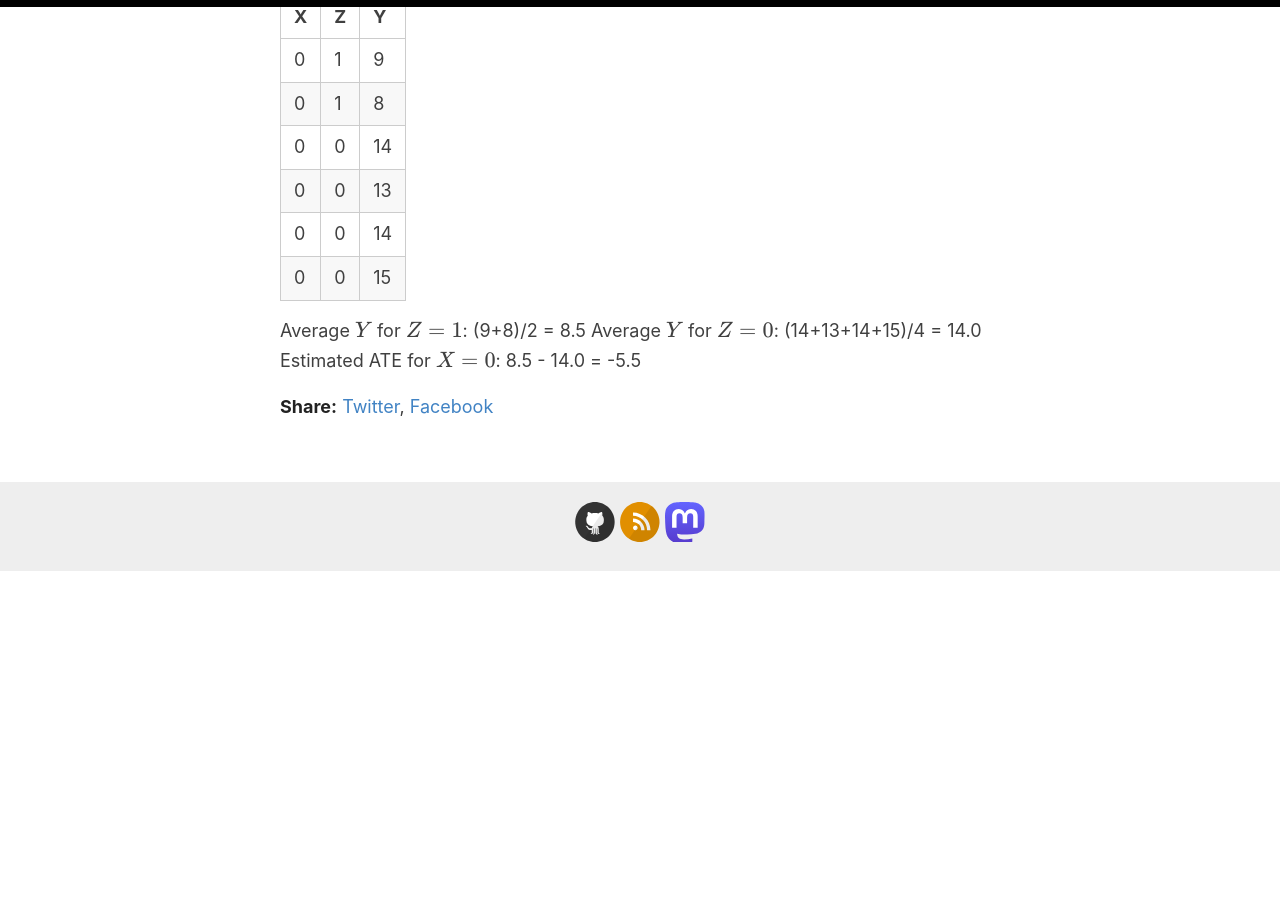
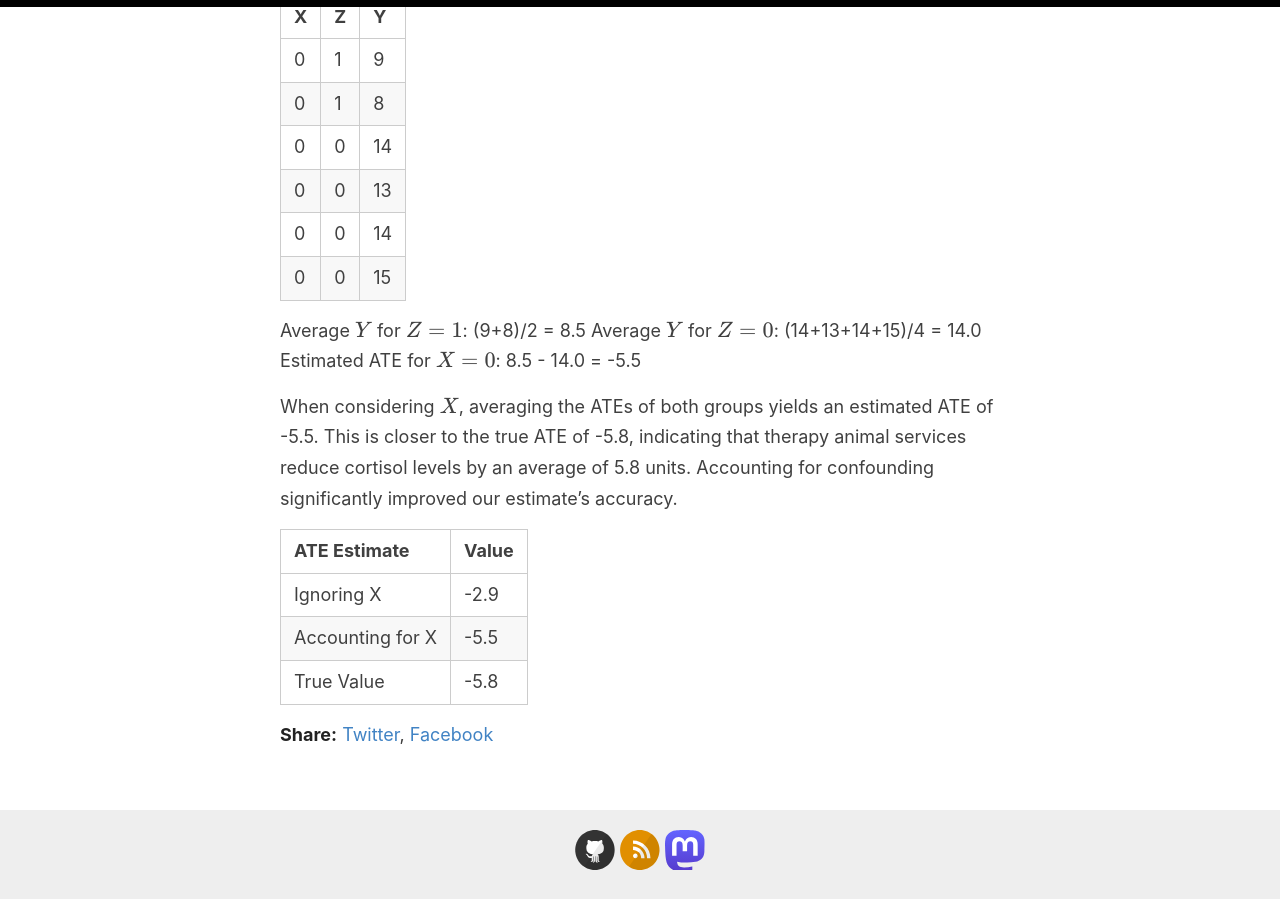
Before and after one commit to krz/krz.github.io, a Jekyll site: the page built from _posts/2024-02-16-Treatment-Effects.md, in a window 1280 px wide and 900 px high, scrolled down 5936 px. Built offline with Jekyll 4.4.1, drawn with Linux system fonts in a browser that asks for light colours; before the commit the page ends 6508 px from its top, so only the background shows below that.

Commit message:
add final comparison table

```diff
--- a/_posts/2024-02-16-Treatment-Effects.md
+++ b/_posts/2024-02-16-Treatment-Effects.md
@@ -156,3 +156,11 @@ Next, we calculate the ATE specifically for patients without an anxiety disorder
 Average \\(Y\\) for \\(Z=1\\): (9+8)/2 = 8.5
 Average \\(Y\\) for \\(Z=0\\): (14+13+14+15)/4 = 14.0
 Estimated ATE for \\(X=0\\): 8.5 - 14.0 = -5.5
+
+When considering \\(X\\), averaging the ATEs of both groups yields an estimated ATE of -5.5. This is closer to the true ATE of -5.8, indicating that therapy animal services reduce cortisol levels by an average of 5.8 units. Accounting for confounding significantly improved our estimate's accuracy.
+
+| ATE Estimate   | Value |
+|----------------|-------|
+| Ignoring X     | -2.9  |
+| Accounting for X | -5.5 |
+| True Value     | -5.8  |
```
